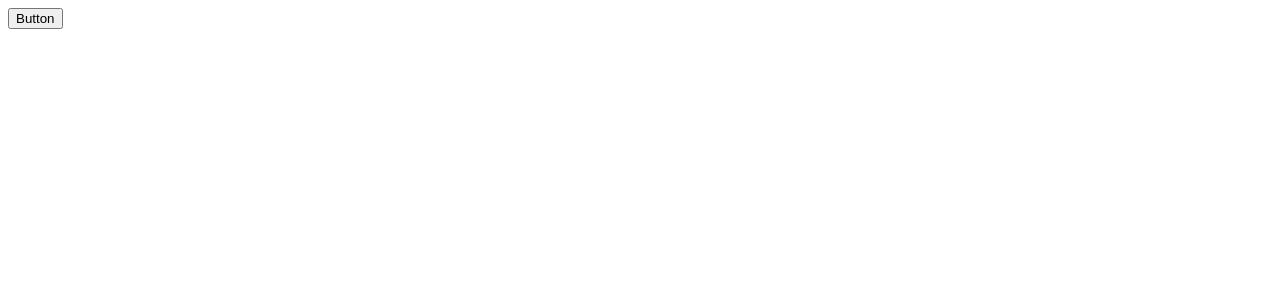
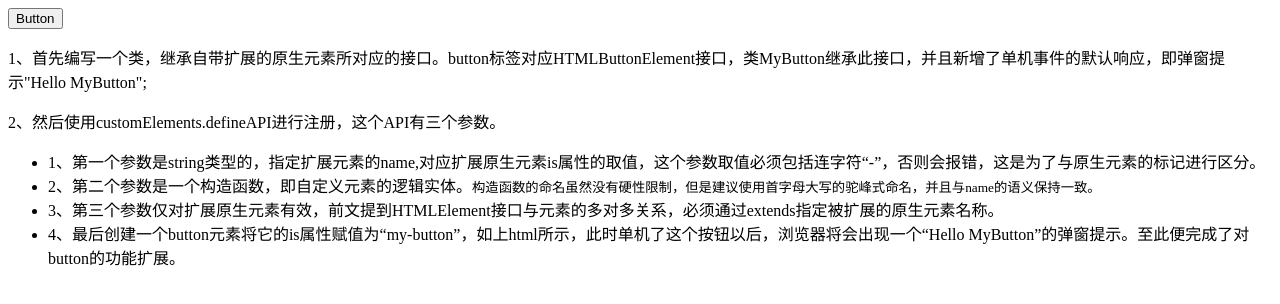
Before and after one commit to EricLeeN1/WebFrameWorkAndProjects, a plain HTML site: page components/button/index.html in a window 1280 px wide. Drawn offline with Linux system fonts and the light colour scheme.

Commit message:
代码更新

```diff
--- a/components/button/index.html
+++ b/components/button/index.html
@@ -20,6 +20,25 @@
     </script>
 
     <button is="my-button">Button</button>
+
+    <div>
+        <p>
+            1、首先编写一个类，继承自带扩展的原生元素所对应的接口。button标签对应HTMLButtonElement接口，类MyButton继承此接口，并且新增了单机事件的默认响应，即弹窗提示"Hello MyButton";
+        </p>
+        <p>
+            2、然后使用customElements.defineAPI进行注册，这个API有三个参数。
+            <ul>
+                <li>1、第一个参数是string类型的，指定扩展元素的name,对应扩展原生元素is属性的取值，这个参数取值必须包括连字符“-”，否则会报错，这是为了与原生元素的标记进行区分。</li>
+                <li>2、第二个参数是一个构造函数，即自定义元素的逻辑实体。<small>构造函数的命名虽然没有硬性限制，但是建议使用首字母大写的驼峰式命名，并且与name的语义保持一致。</small></li>
+                <li>
+                    3、第三个参数仅对扩展原生元素有效，前文提到HTMLElement接口与元素的多对多关系，必须通过extends指定被扩展的原生元素名称。
+                </li>
+                <li>
+                    4、最后创建一个button元素将它的is属性赋值为“my-button”，如上html所示，此时单机了这个按钮以后，浏览器将会出现一个“Hello MyButton”的弹窗提示。至此便完成了对button的功能扩展。
+                </li>
+            </ul>
+        </p>
+    </div>
 </body>
 
 </html>
```
Also changed, not shown: 1 other file.
